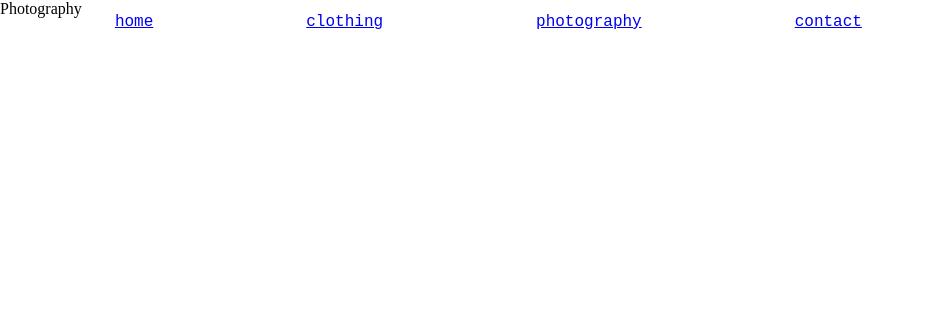
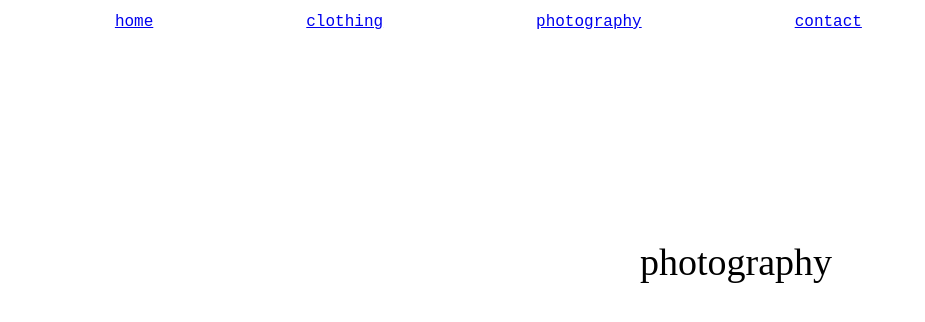
Before and after one commit to hightowerbuilds/hightower-builds, a React (Vite) app: page /photography in a window 1280 px wide. Shown: the top 322 px of the page, without its empty margins (0-925 px from the left). Built offline with nearby package versions, Linux system fonts and the light colour scheme; no server answers; a web font is replaced by a local one.

Commit message:
basic styles

```diff
--- a/client/src/pages/HomePage/HomePage.jsx
+++ b/client/src/pages/HomePage/HomePage.jsx
@@ -12,7 +12,9 @@ export default function HomePage() {
 
           <NavBar />
 
-          home
+        <p style={{ position: 'absolute', left: '50%', top: '30%', fontSize: '38px'}}>
+        home
+        </p>
 
       </div>
 
--- a/client/src/pages/Photography/Photography.jsx
+++ b/client/src/pages/Photography/Photography.jsx
@@ -26,8 +26,9 @@ export default function Photography() {
 
     }}>
         <NavBar />
-        Photography
-
+        <p style={{ position: 'absolute', left: '50%', top: '30%', fontSize: '38px'}}>
+        photography
+        </p>
 
     </div>
   )
```
